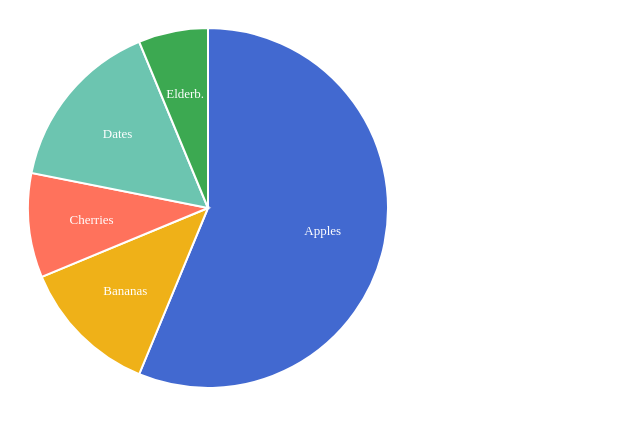
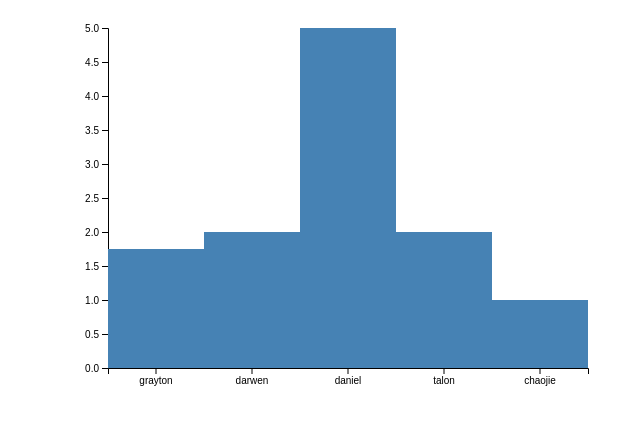
Before and after one commit to staten-island-tech/vue-open-data-project-Chaojie1, a Vue app in the folder app/: page / in a window 1280 px wide. Shown: the top 426 px of the page, without its empty margins (0-640 px from the left). Built offline with nearby package versions, Linux system fonts and the light colour scheme.

Commit message:
Update understandtation.vue

```diff
--- a/app/src/views/understandtation.vue
+++ b/app/src/views/understandtation.vue
@@ -1,60 +1,56 @@
-<!-- all this is ai generated, im studying this -->
 <template>
-  <svg :width="400" :height="400">
-    <g :transform="`translate(${400 / 2}, ${400 / 2})`">
+  <div ref="chartcon">
 
-      <path
-        v-for="(slice, i) in slices"
-        :key="i"
-        :d="arc(slice)"
-        :fill="color(i)"
-        stroke="white"
-        stroke-width="2"
-      />
-
-      <text
-        v-for="(slice, i) in slices"
-        :key="'l' + i"
-        :transform="`translate(${labelArc.centroid(slice)})`"
-        text-anchor="middle"
-        dominant-baseline="central"
-        font-size="13"
-        fill="white"
-      >{{ data[i].label }}</text>
-
-    </g>
-  </svg>
-
-  <br />
+  </div>
 </template>
 
 <script setup>
-import { ref, computed } from 'vue'
-import * as d3 from 'd3'
+  import {ref, onMounted} from 'vue'
+  import * as d3 from 'd3'
+  const chartcon = ref(null)
+  const data = [
+    {label: "grayton", value:1.75},
+    {label: "darwen", value:2},
+    {label: "daniel", value:5},
+    {label: "talon", value:2},
+    {label: "chaojie", value:1}
+  ]
+  onMounted(()=>{
+    const margin = { top: 20, right: 20, bottom: 40, left: 100 }
+    const width = 600 - margin.left - margin.right
+    const height = 400 - margin.top - margin.bottom
+    const svg = d3
+    .select(chartcon.value)
+    .append('svg')
+    .attr('width',width+margin.left+margin.right)
+    .attr('height',height+margin.top+margin.bottom)
+    .append('g')
+    .attr('transform',`translate(${margin.left},${margin.top})`)
+    const x = d3
+    .scaleBand()
+    .domain(data.map(d => d.label))
+    .range([0,width])
+  const y = d3
+    .scaleLinear()
+    .domain([0,d3.max(data,d=>d.value)])
+    .nice()
+    .range([height,0])
+  svg.append('g').attr('transform',`translate(0,${height})`).call(d3.axisBottom(x))
+    svg.append('g').call(d3.axisLeft(y))
+  svg
+  .selectAll('.bar')
+  .data(data)
+  .enter()
+  .append('rect')
+  .attr('class', 'bar')
+  .attr('x', d => x(d.label))
+  .attr('y', d => y(d.value))
+  .attr('width', x.bandwidth())
+  .attr('height', d => height - y(d.value))
+  .attr('fill', 'steelblue')
+  })
+</script>
 
-const data = ref([
-  { label: 'Apples',   value: 90},
-  { label: 'Bananas',  value: 20 },
-  { label: 'Cherries', value: 15 },
-  { label: 'Dates',    value: 25 },
-  { label: 'Elderb.',  value: 10 },
-])
+<style scoped>
 
-const pie = d3.pie().value(d => d.value).sort(null)
-
-const slices = computed(() => pie(data.value))
-
-const arc = computed(() =>
-  d3.arc()
-    .innerRadius(false ? (Math.min(400, 400) / 2 - 20) * 0.5 : 0)
-    .outerRadius((Math.min(400, 400) / 2 - 20))
-)
-
-const labelArc = computed(() =>
-  d3.arc()
-    .innerRadius((Math.min(400, 400) / 2 - 20) * 0.65)
-    .outerRadius((Math.min(400, 400) / 2 - 20) * 0.65)
-)
-
-const color = d3.scaleOrdinal(d3.schemeObservable10)
-</script>
+</style>
```
